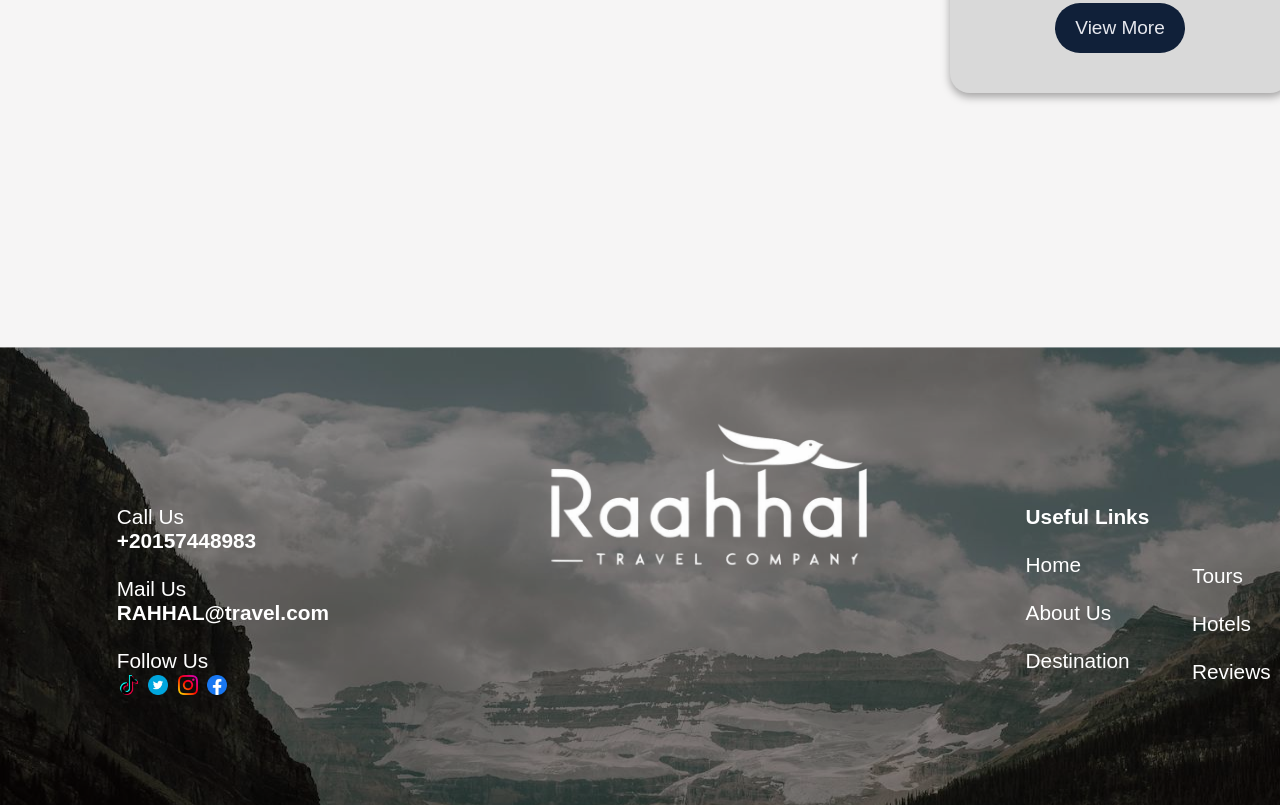
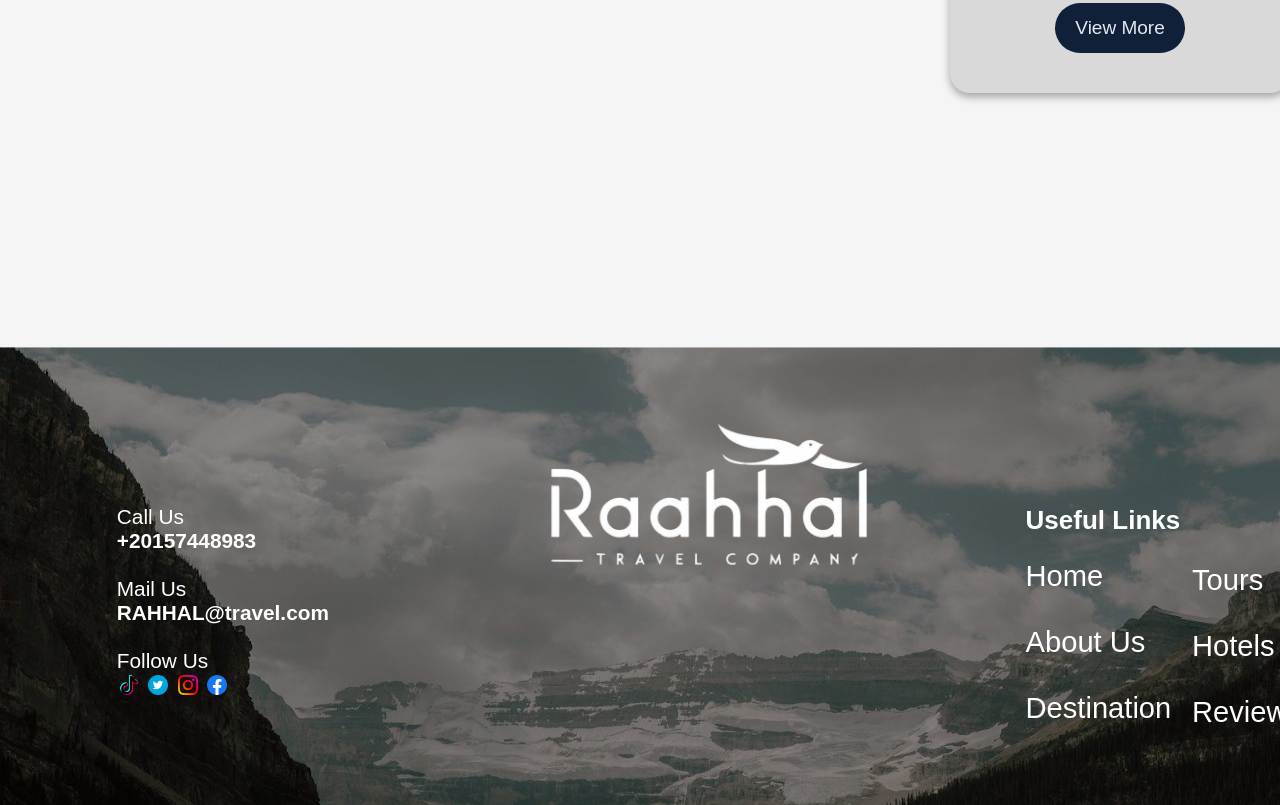
Before and after one commit to Shahd-Ahssen/Le-Meurice-hotel, a plain HTML site: page index.html in a window 1280 px wide. Shown: the part 3019-3824 px from the top of the page. Drawn offline with Linux system fonts and the light colour scheme; a script that the page names is missing.

Commit message:
Update index.html

```diff
--- a/index.html
+++ b/index.html
@@ -232,28 +232,30 @@
             <img class="instagram" src="image/instagram.png" alt="" />
             <img class="facebook" src="image/facebook.png" alt="" />
           </ul>
-          <div class="links1">
+           <div class="links1">
             <ul>
-              <b>Useful Links</b
-              ><br/>
+              <b style="font-size: 26px;">Useful Links</b><br>
 
-              <br/>
-              <p>Home</p>
-              <br/>
-              <p>About Us</p>
-              <br/>
-              <p>Destination</p>
-              <br/>
+                <br />
+                <a href="https://tafa234.github.io/RAHHAL/"><p>Home</p></a>
+                <br />
+                <a href="https://tafa234.github.io/About_us/"><p>About Us</p></a>
+                <br />
+                <a href="https://tafa234.github.io/RAHHAL_dest/"><p>Destination</p></a>
+                <br />
+
             </ul>
           </div>
           <div class="links2">
             <ul>
-              <p>Tours</p>
-              <br/>
-              <p>Hotels</p>
-              <br/>
-              <p>Reviews</p>
-              <br/>
+
+              <a href="https://mariam-massah.github.io/tours/"><p>Tours</p></a>
+                <br />
+              <a href="https://shahd-ahssen.github.io/Hotel-Home/"><p>Hotels</p></a>
+                <br />
+              <a href="https://shahd-ahssen.github.io/Review/"><p>Reviews</p></a>
+                <br />
+
             </ul>
           </div>
         </div>
```
